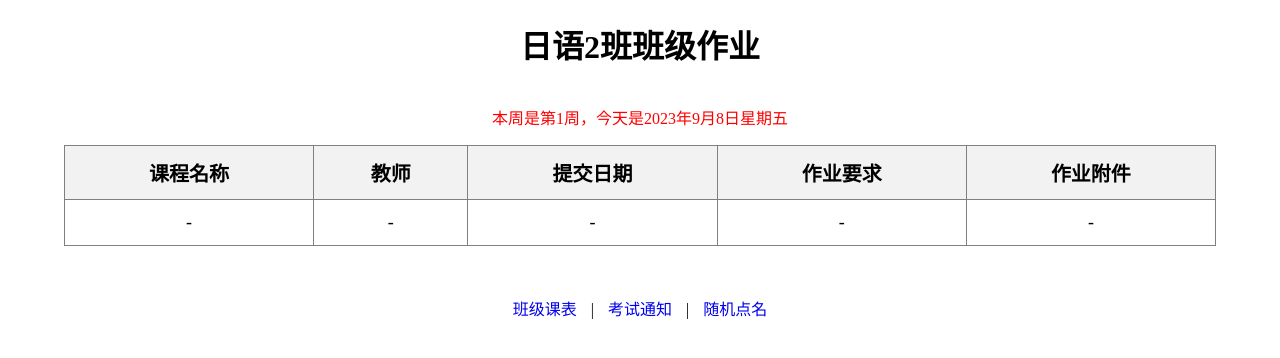
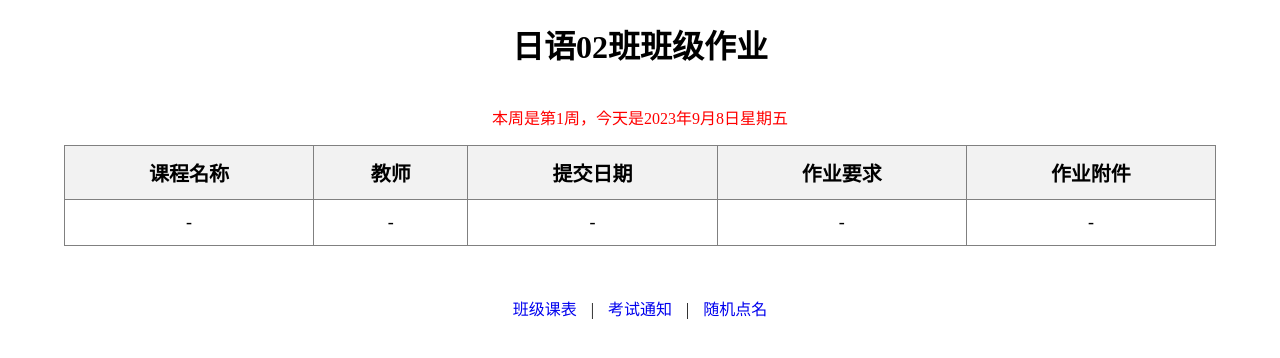
Before and after one commit to 2022jp02/homework.gitub.io, a plain HTML site: page index.html in a window 1280 px wide. Drawn offline with Linux system fonts and the light colour scheme.

Commit message:
更新 index.html

```diff
--- a/index.html
+++ b/index.html
@@ -71,7 +71,7 @@
 		</style>
 	</head>
 	<body>
-		<h1 style="text-align: center;">日语2班班级作业</h1>
+		<h1 style="text-align: center;">日语02班班级作业</h1>
 		<div class="data-time">
 			<p id="week_num"></p>
 			<p id="current_date" style="display: inline;"></p>
```
